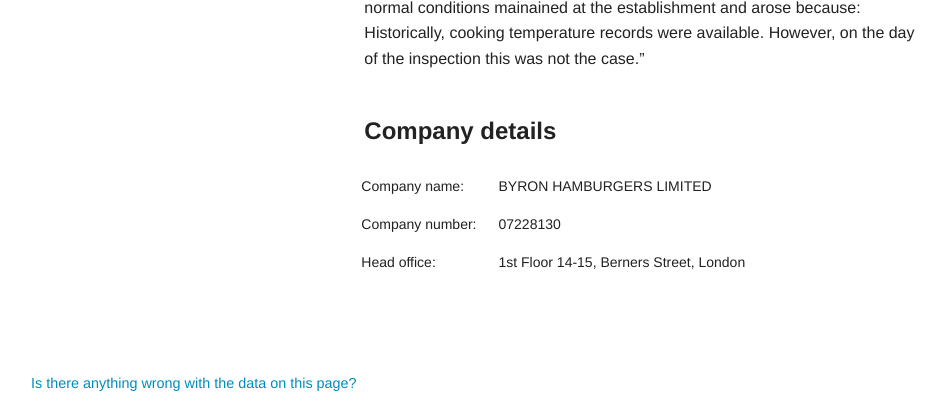
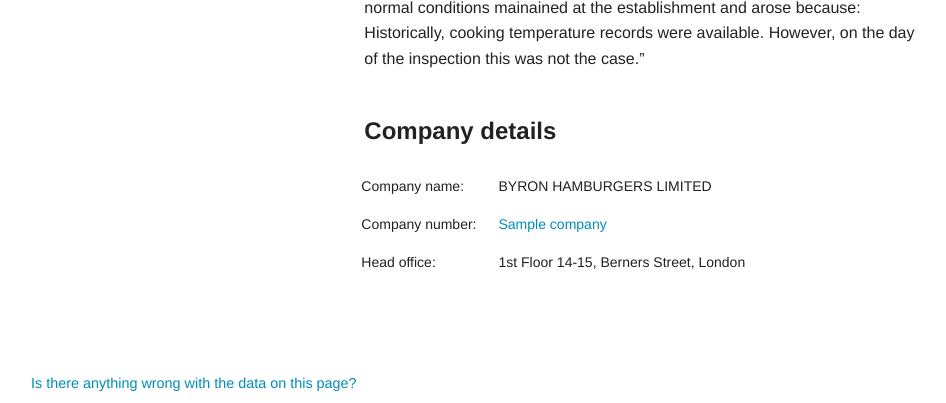
Before and after one commit to openregister/food-ratings-demo, a Flask app: template food_ratings/templates/rating.html in a window 1280 px wide. Shown: the part 1788-2191 px from the top of the page, without its empty margins (124-1070 px from the left). Run offline with Flask 2, Linux system fonts and the light colour scheme; the template is opened without the code that fills it: most values are stand-ins (such as "Sample title", 1, 10 or a date in 2020); parts of the project's set-up code (start-up, migrations or seed data) failed here and were passed over; some libraries are stand-ins or nearby versions.

Commit message:
add company and voa links

```diff
--- a/food_ratings/frontend/views.py
+++ b/food_ratings/frontend/views.py
@@ -151,7 +151,7 @@ def rating(fhrs_id):
     data = resp.json()
     latitude = data['entry']['latitude']
     longitude = data['entry']['longitude']
-    return render_template('rating.html', rating=rating, fhrs_id=fhrs_id, latitude=latitude, longitude=longitude)
+    return render_template('rating.html', rating=rating, fhrs_id=fhrs_id, latitude=latitude, longitude=longitude, premises=15662079000, company='07228130')
 
 
 def _food_premises_search():
--- a/food_ratings/templates/rating.html
+++ b/food_ratings/templates/rating.html
@@ -27,7 +27,7 @@
       <div class="large-7 columns end">
         <h2 class="heading-medium">Premises details</h2>
         <p>{{rating.premises}}</p>
-        <p>Premises number: 10167349</p>
+        <p>Premises number: <a href="http://www.2010.voa.gov.uk/rli/en/advanced/assessment-history/2010/{{premises}}">{{premises}}</a></p>
         <h2 class="heading-medium">Local authority</h2>
         <img src="/static/images/camden-logo-black.png" class="local-authority-logo">
         <div id="map-canvas"></div>
@@ -88,7 +88,7 @@
           <table class="company-details">
             <tbody>
               <tr><td>Company name:</td><td>BYRON HAMBURGERS LIMITED</td></tr>
-              <tr><td>Company number:</td><td>07228130</td></tr>
+              <tr><td>Company number:</td><td><a href="https://beta.companieshouse.gov.uk/company/{{company}}">{{company}}</a></td></tr>
               <tr><td>Head office:</td><td>1st Floor 14-15, Berners Street, London</td></tr>
             </tbody>
           </table>
```
